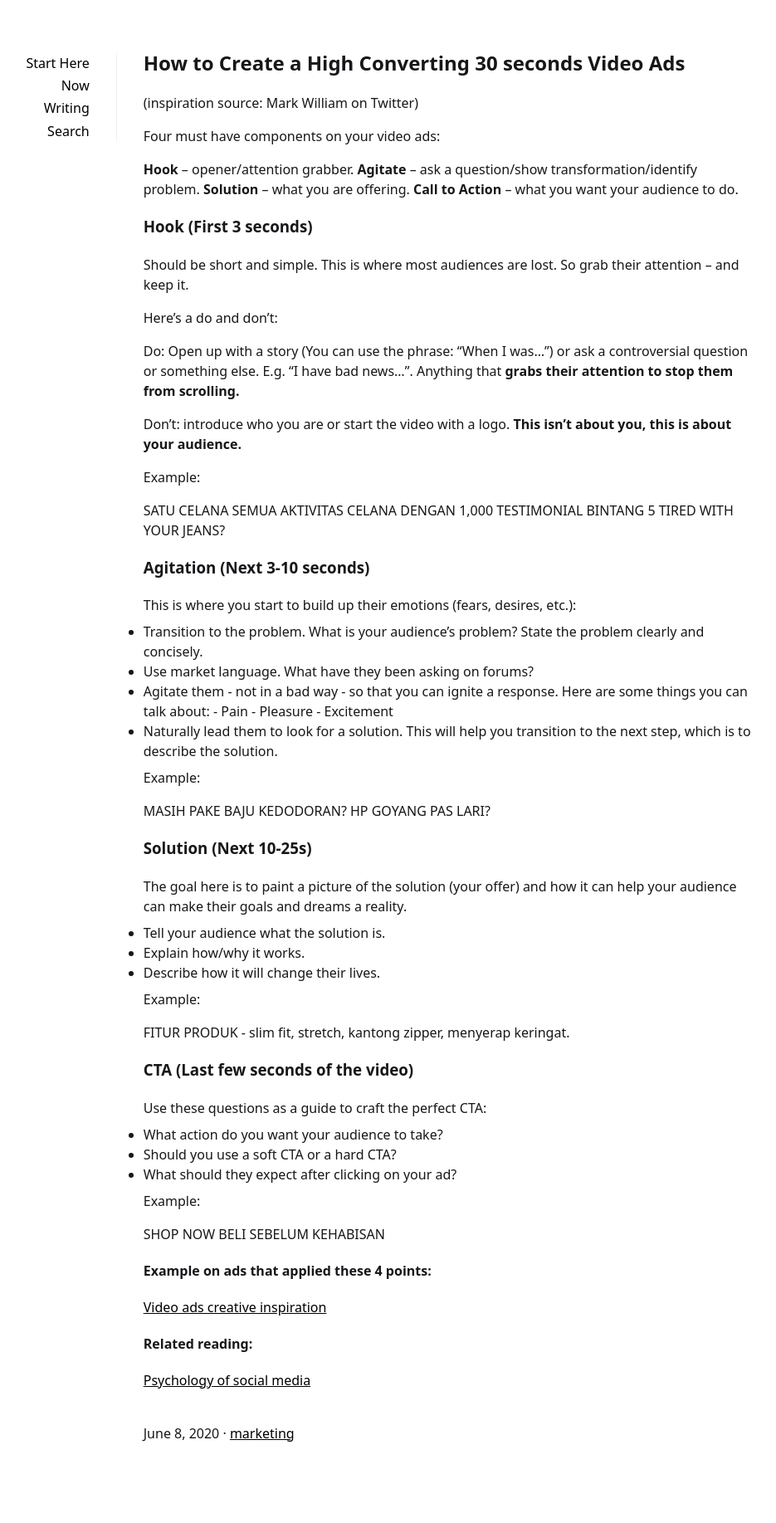
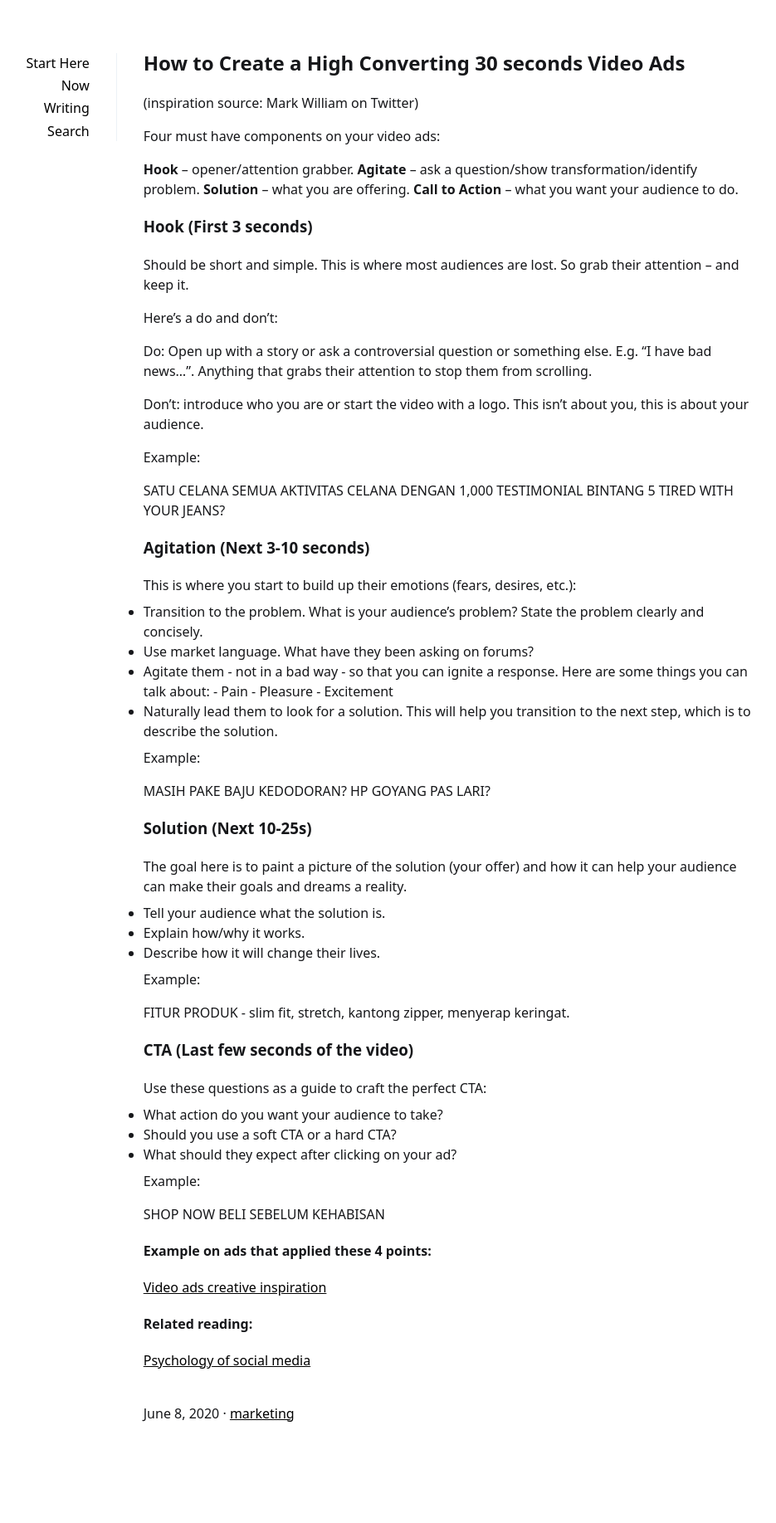
Before and after one commit to chickenchop/jekyll, a Jekyll site: the page built from _posts/2020-06-08-How-to-Create-a-High-Converting 1-Minute-Video-Ads.md, in a window 1280 px wide. Shown: the whole page at 83% size, without its empty margins (180-1115 px from the left). Built offline with Jekyll 4.4.1, drawn with Linux system fonts in a browser that asks for light colours; after the commit the page ends 1811 px from its top, so only the background shows below that.

Commit message:
Fixing post format5

```diff
--- a/_posts/2020-06-08-How-to-Create-a-High-Converting 1-Minute-Video-Ads.md
+++ b/_posts/2020-06-08-How-to-Create-a-High-Converting 1-Minute-Video-Ads.md
@@ -19,9 +19,9 @@ Should be short and simple. This is where most audiences are lost. So grab their
 
 Here's a do and don't:
 
-Do: Open up with a story (You can use the phrase: "When I was...") or ask a controversial question or something else. E.g. "I have bad news...". Anything that **grabs their attention to stop them from scrolling.**
+Do: Open up with a story or ask a controversial question or something else. E.g. "I have bad news...". Anything that grabs their attention to stop them from scrolling.
 
-Don't: introduce who you are or start the video with a logo. **This isn't about you, this is about your audience.**
+Don't: introduce who you are or start the video with a logo. This isn't about you, this is about your audience.
 
 Example:
 
```
